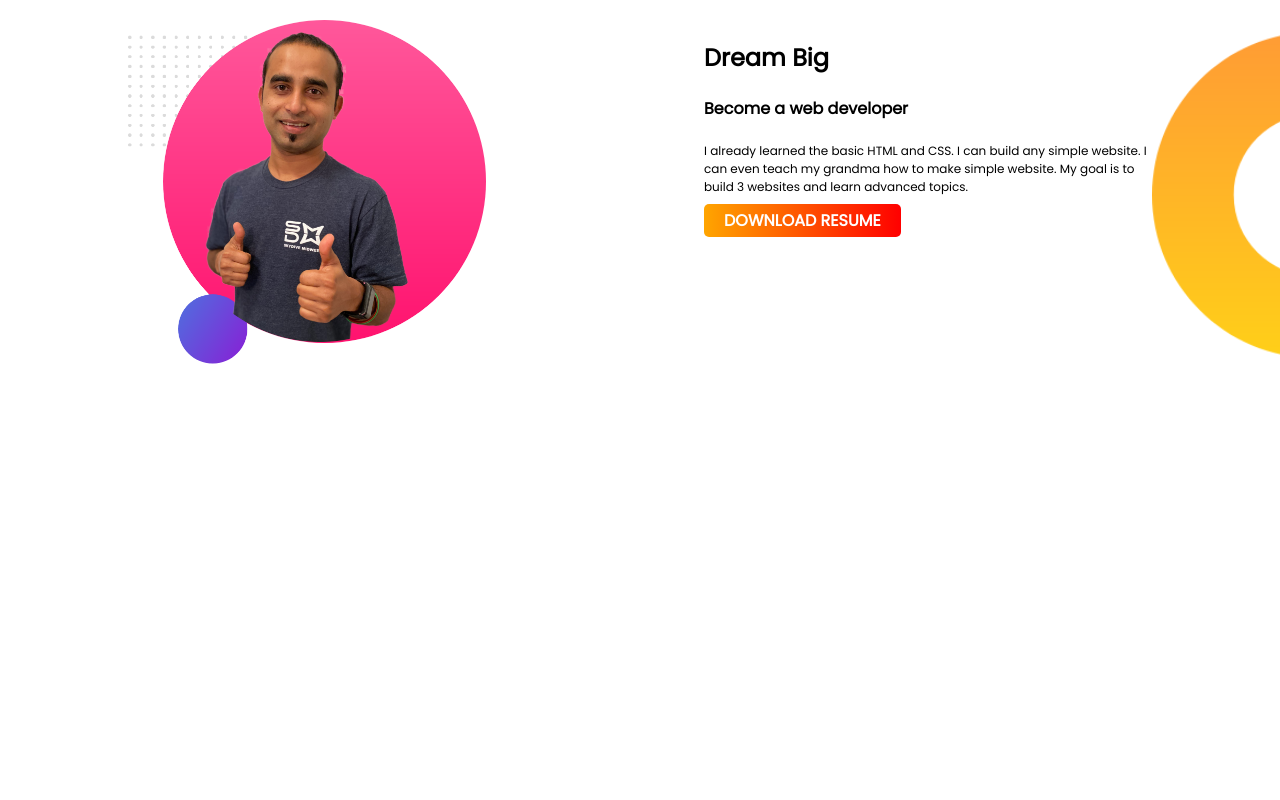
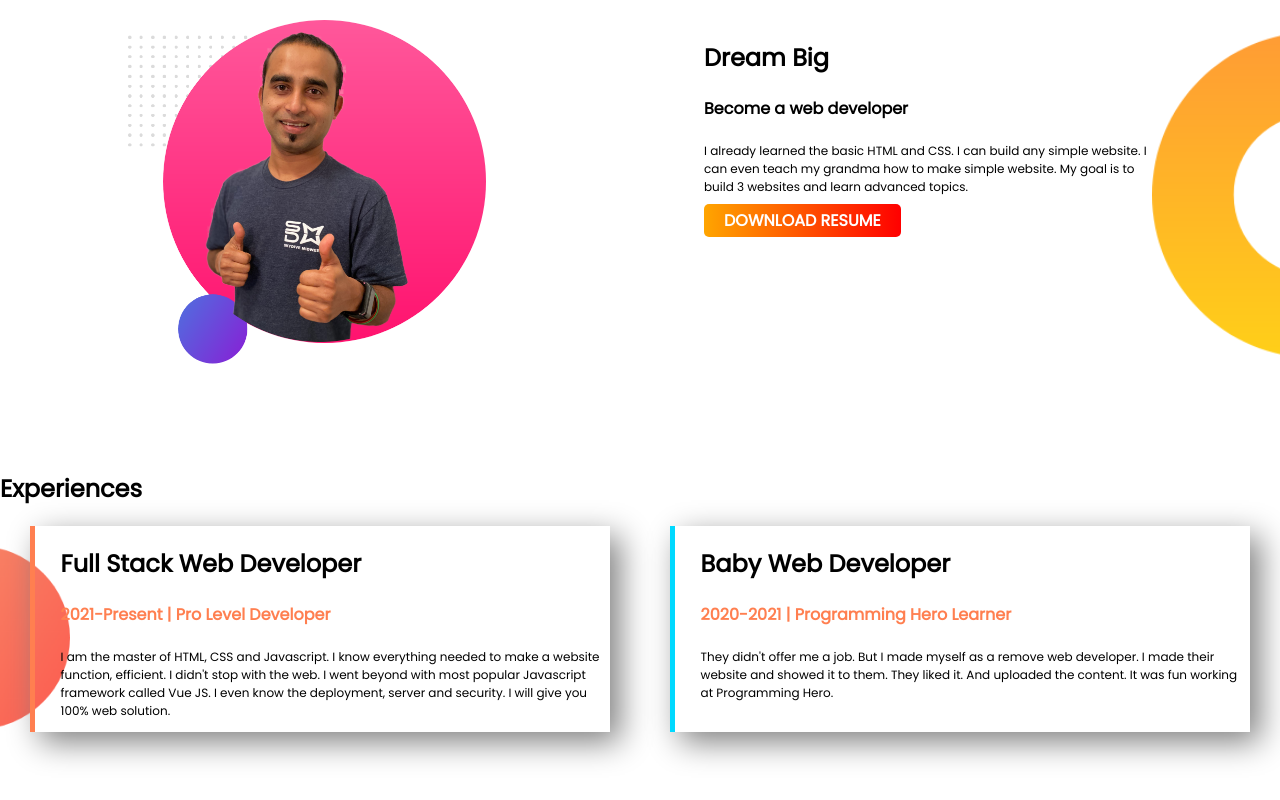
Before and after one commit to Utsho2848/Developer-portfolio, a plain HTML site: page index.html in a window 1280 px wide. Shown: the part 494-1294 px from the top of the page. Before the commit the page ends 965 px from the top, so only its background shows below. Drawn offline with Linux system fonts and the light colour scheme.

Commit message:
experiences added succeccfully

```diff
--- a/index.html
+++ b/index.html
@@ -10,9 +10,9 @@
 </head>
 
 <body>
-    <section class="banner-area">
+    <section class="banner-area flexible-container">
         <div class="half-width">
-            <h1>Welcome To <br><span class="title-heading">Peter Parker</span> World</h1>
+            <h1>Welcome To <br><span class="coral-color">Peter Parker</span> World</h1>
             <h4>Build Climber and Train Stopper</h4>
             <p>You might saw me jumping, climbing buildings and stopping trains.But nobody pays me a dime for that work.
                 That's
@@ -26,7 +26,7 @@
         </div>
     </section>
 
-    <section class="dream-big">
+    <section class="dream-big flexible-container">
         <div class="half-width">
             <img class="banner-img" src="images/jhankar2.png" alt="">
         </div>
@@ -38,6 +38,25 @@
             <a target="blank" class="hire-button" href="https://www.facebook.com/">DOWNLOAD RESUME</a>
         </div>
     </section>
+    <section class="experience-container">
+        <h2>Experiences</h2>
+        <div class="flexible-container">
+            <div class="half-width full-dev expo-dev">
+                <h2>Full Stack Web Developer</h2>
+                <h4 class="coral-color">2021-Present | Pro Level Developer</h4>
+                <p>I am the master of HTML, CSS and Javascript. I know everything needed to make a website function,
+                    efficient. I didn't stop with the web. I went beyond with most popular Javascript framework called
+                    Vue JS. I even know the deployment, server and security. I will give you 100% web solution.</p>
+            </div>
+            <div class="half-width baby-dev expo-dev">
+                <h2>Baby Web Developer</h2>
+                <h4 class="coral-color">2020-2021 | Programming Hero Learner</h4>
+                <p>They didn't offer me a job. But I made myself as a remove web developer. I made their website and
+                    showed it to them. They liked it. And uploaded the content. It was fun working at Programming Hero.
+                </p>
+            </div>
+        </div>
+    </section>
 
 </body>
 
--- a/style.css
+++ b/style.css
@@ -13,7 +13,7 @@ p {
     font-size: 12px;
 }
 
-section {
+.flexible-container {
     display: flex;
     margin-bottom: 100px;
 }
@@ -28,7 +28,7 @@ section {
     padding-left: 10%;
 }
 
-.title-heading {
+.coral-color {
     color: coral;
 }
 
@@ -56,3 +56,25 @@ section {
 .dream-half {
     padding-right: 10%;
 }
+
+.experience-container {
+    background-image: url(images/exp-bg.png);
+    background-repeat: no-repeat;
+    background-size: 7%;
+    background-position-y: 75px;
+    background-position-x: -20px;
+}
+
+.expo-dev {
+    margin: 0 30px;
+    box-shadow: 10px 10px 30px gray;
+    padding-left: 2%;
+}
+
+.full-dev {
+    border-left: 5px solid coral;
+}
+
+.baby-dev {
+    border-left: 5px solid #00d9ff;
+}
```
